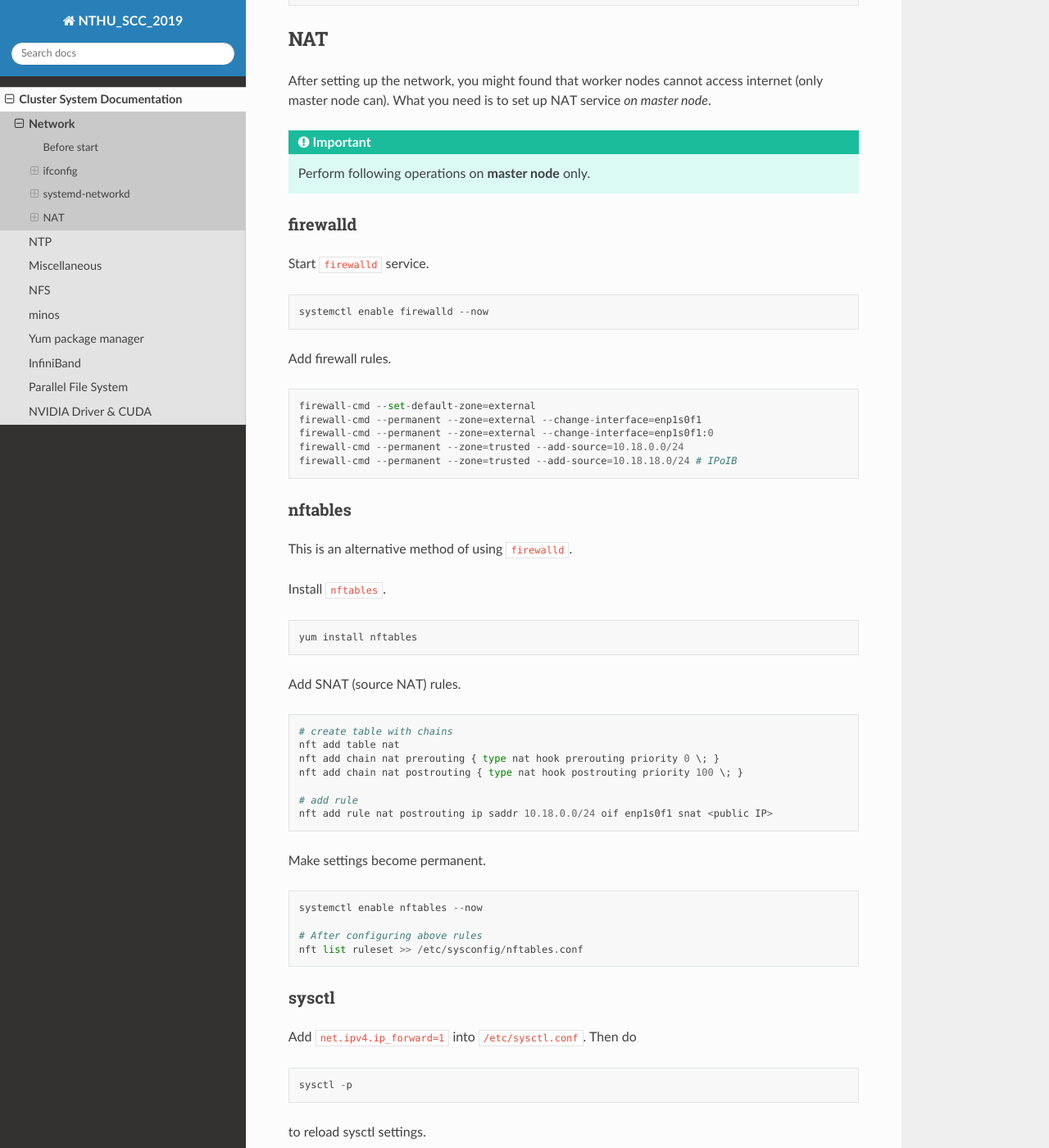
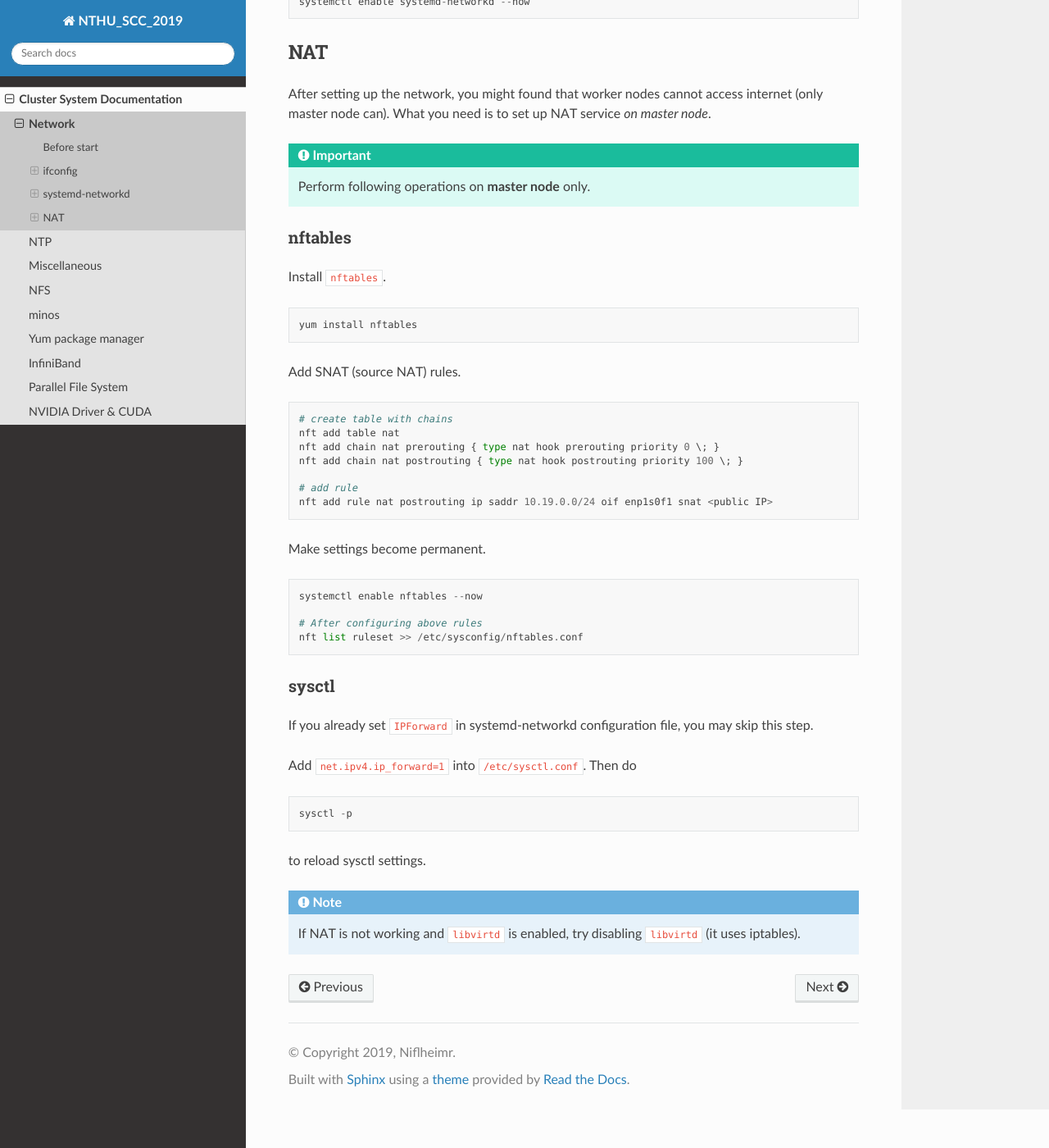
Before and after one commit to jim90247/NTHU_SCC2019, a Sphinx documentation site: the page built from docs/cluster/network.rst, in a window 1280 px wide and 1400 px high, scrolled down 2375 px. Shown: the whole window at 82% size. Built offline with Sphinx 7.4.7 and the Read the Docs theme 2.0.0, drawn with Linux system fonts in a browser that asks for light colours; some of the changed text lies outside the part shown.

Commit message:
Adjust IP settings to scc cluster's settings

```diff
--- a/docs/cluster/infiniband.rst
+++ b/docs/cluster/infiniband.rst
@@ -68,7 +68,7 @@
 	NAME=ib0
 	DEVICE=ib0
 	ONBOOT=yes
-	IPADDR=10.18.18.1
+	IPADDR=10.19.1.1
 	PREFIX=24
 	CONNECTED_MODE=yes
 	MTU=65520
@@ -90,7 +90,7 @@
 	Name=ib0
 
 	[Network]
-	Address=10.18.18.1/24
+	Address=10.19.1.1/24
 
 Restart ``systemd-networkd``.
 ::
--- a/docs/cluster/network.rst
+++ b/docs/cluster/network.rst
@@ -30,16 +30,14 @@
 	BROWSER_ONLY=no
 	BOOTPROTO=static
 	DEFROUTE=yes
-	NAME=enp1s0f1
-	IPADDR0=<public IP>
-	IPADDR1="10.18.0.1"
-	PREFIX0=24
-	PREFIX1=24
-	GATEWAY=<gateway>
+	NAME=<interface name>
+	IPADDR=10.19.0.1
+	PREFIX=24
+	GATEWAY=10.19.0.1
 	DNS1=8.8.8.8
 	ONBOOT=yes
 
-For worker nodes, you might not need public IP setting.
+For master node, you might not need GATEWAY IP setting.
 
 .. note::
 	Make sure all nodes' IP are distinct.
@@ -73,12 +71,14 @@
 	Name=<device>
 
 	[Network]
-	Address=<public IP>/24
-	Address=10.18.0.1/24
-	Gateway=<gateway>
+	Address=10.19.0.1/24
+	Gateway=10.19.0.1
 	DNS=8.8.8.8
+	IPForward=ipv4
 
-For worker nodes, you might not need public IP setting.
+For master node, you might not need ``Gateway`` IP setting.
+
+For worker node, you don't need ``IPForward`` setting.
 
 .. important::
 	The ``<device>`` in file name can be anything, but the ``<device>`` in configuration file must be the same as network interface name. You can find it using command ``ip link``.
@@ -108,27 +108,8 @@
 .. important::
 	Perform following operations on **master node** only.
 
-firewalld
-^^^^^^^^^
-
-Start ``firewalld`` service.
-::
-
-	systemctl enable firewalld --now
-
-Add firewall rules.
-::
-
-	firewall-cmd --set-default-zone=external
-	firewall-cmd --permanent --zone=external --change-interface=enp1s0f1
-	firewall-cmd --permanent --zone=external --change-interface=enp1s0f1:0
-	firewall-cmd --permanent --zone=trusted --add-source=10.18.0.0/24
-	firewall-cmd --permanent --zone=trusted --add-source=10.18.18.0/24 # IPoIB
-
 nftables
 ^^^^^^^^
-
-This is an alternative method of using ``firewalld``.
 
 Install ``nftables``.
 ::
@@ -145,7 +126,7 @@
 	nft add chain nat postrouting { type nat hook postrouting priority 100 \; }
 
 	# add rule
-	nft add rule nat postrouting ip saddr 10.18.0.0/24 oif enp1s0f1 snat <public IP>
+	nft add rule nat postrouting ip saddr 10.19.0.0/24 oif enp1s0f1 snat <public IP>
 
 Make settings become permanent.
 ::
@@ -158,6 +139,8 @@
 sysctl
 ^^^^^^
 
+If you already set ``IPForward`` in systemd-networkd configuration file, you may skip this step.
+
 Add ``net.ipv4.ip_forward=1`` into ``/etc/sysctl.conf``. Then do
 ::
 
--- a/docs/cluster/ntp.rst
+++ b/docs/cluster/ntp.rst
@@ -50,7 +50,7 @@
 Edit config file ``/etc/chrony.conf``. Adjust NTP servers we would like to use. Here we use the master node of our cluster as NTP server.
 ::
     ...
-    server 10.18.0.1
+    server 10.19.0.1
     ...
 
 Start system service.
@@ -62,7 +62,7 @@
 ::
 
     $ chronyc tracking
-    Reference ID    : 0A130001 (10.18.0.1)
+    Reference ID    : 0A130001 (10.19.0.1)
     Stratum         : 12
     Ref time (UTC)  : Thu Sep 26 18:48:33 2019
     System time     : 0.000000531 seconds fast of NTP time
--- a/docs/cluster/package-manager.rst
+++ b/docs/cluster/package-manager.rst
@@ -35,6 +35,9 @@
 ::
 
 	yum install https://centos7.iuscommunity.org/ius-release.rpm
+
+.. note::
+	You can also copy ``art:/etc/yum.repos.d`` (the whole directory) to our cluster and remove unused repositories.
 
 Local repository
 ================
```
Also changed, not shown: docs/cluster/miscellaneous.rst (+6 -21 lines), docs/cluster/nfs.rst (+6 -6 lines).
